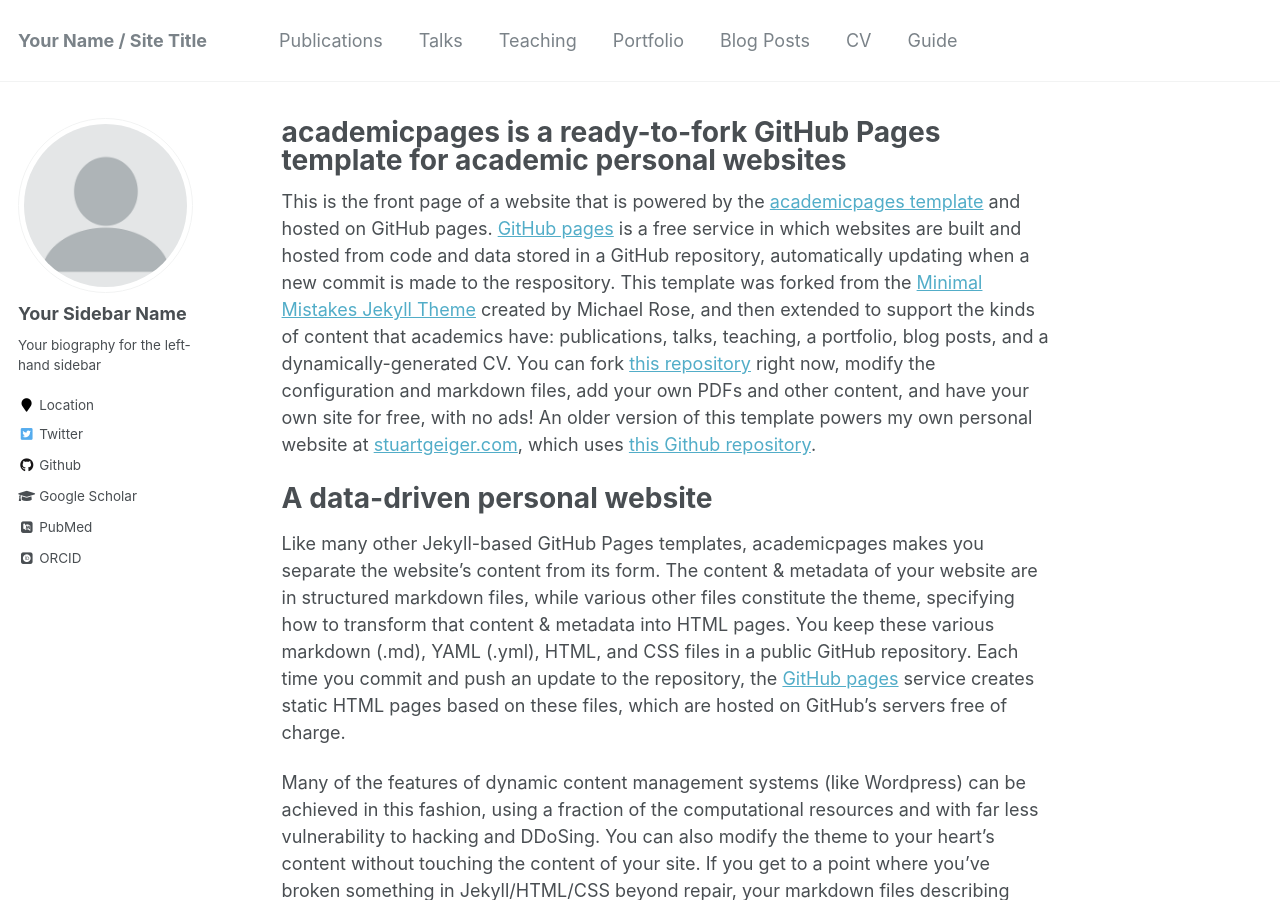
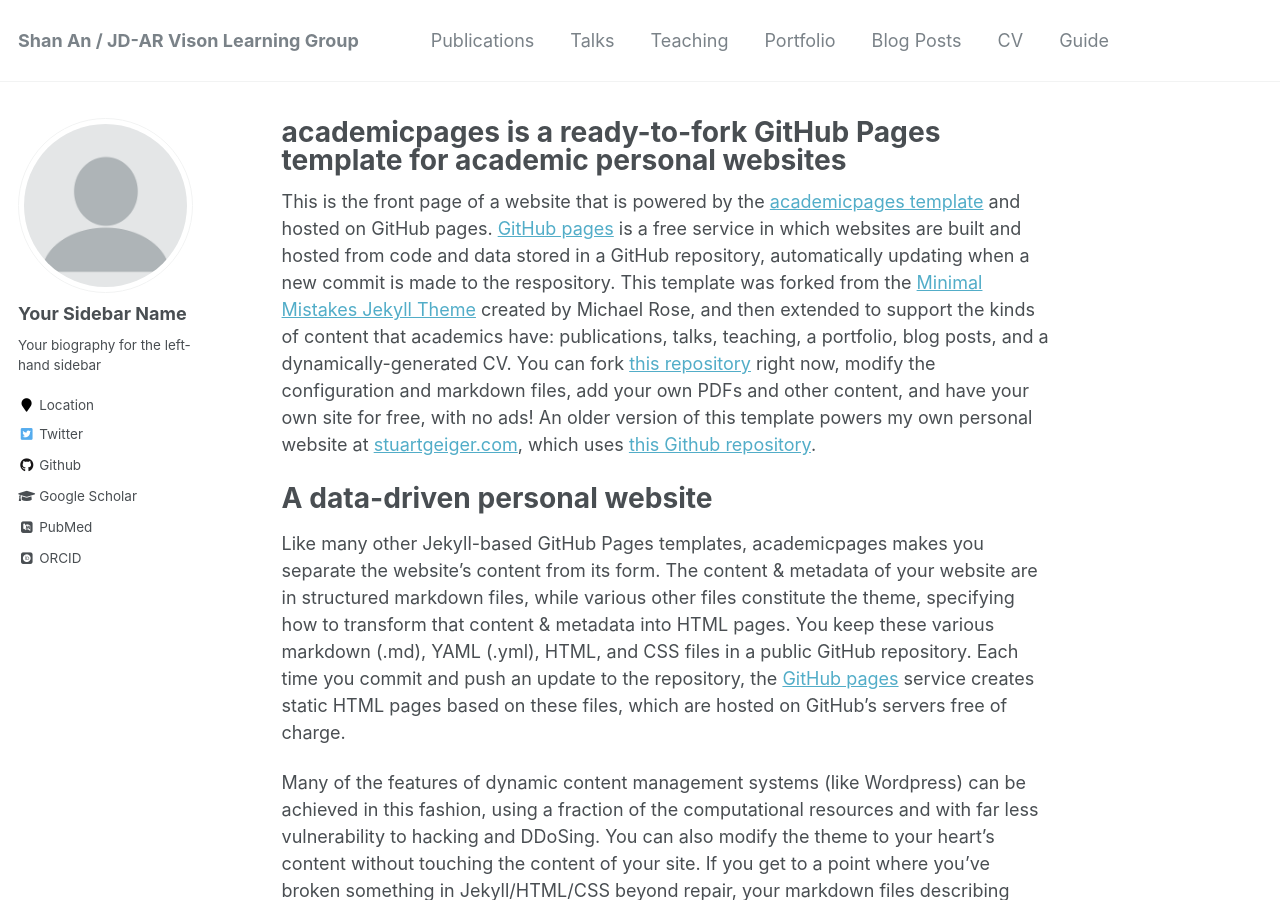
Before and after one commit to anshan-XR-ROB/anshan-XR-ROB.github.io, a Jekyll site: the page built from _pages/about.md, in a window 1280 px wide and 900 px high. Built offline with Jekyll 4.4.1, drawn with Linux system fonts in a browser that asks for light colours; some web fonts are replaced.

Commit message:
Initial commit

```diff
--- a/_config.yml
+++ b/_config.yml
@@ -7,7 +7,7 @@
 
 # Site Settings
 locale                   : "en-US"
-title                    : "Your Name / Site Title"
+title                    : "Shan An / JD-AR Vison Learning Group"
 title_separator          : "-"
 name                     : &name "Your Name"
 description              : &description "personal description"
```
